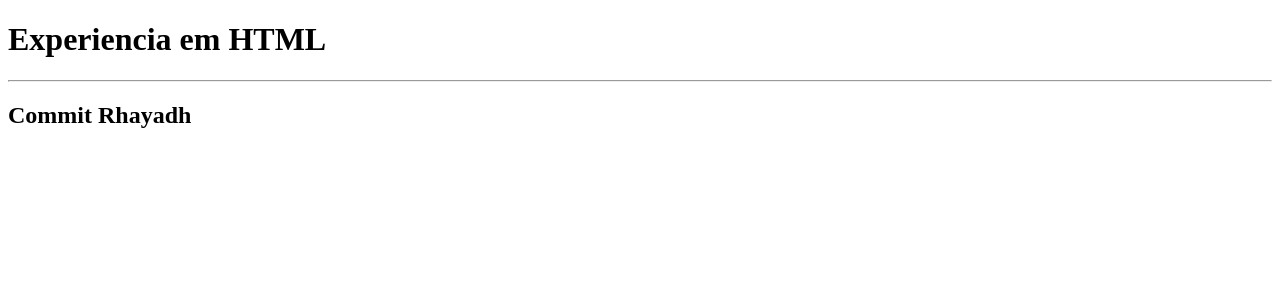
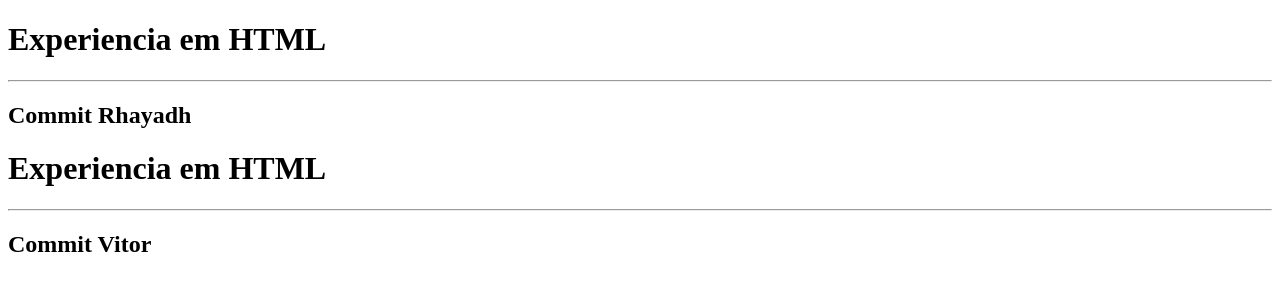
Before and after one commit to MichelNascimento/scm, a plain HTML site: page index.html in a window 1280 px wide. Drawn offline with Linux system fonts and the light colour scheme.

Commit message:
Enviando commit Vitor

```diff
--- a/index.html
+++ b/index.html
@@ -10,5 +10,8 @@
     <h1>Experiencia em HTML</h1>
     <hr>
     <h2>Commit Rhayadh</h2>
+    <h1>Experiencia em HTML</h1>
+    <hr>
+    <h2>Commit Vitor</h2>
 </body>
 </html>
```
